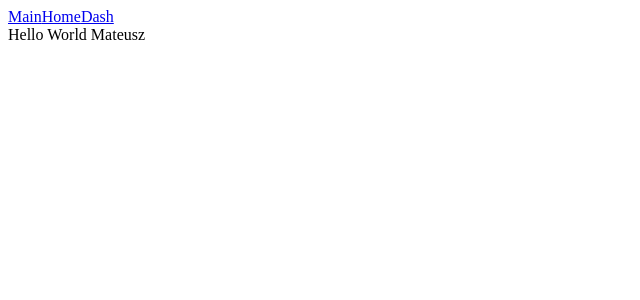
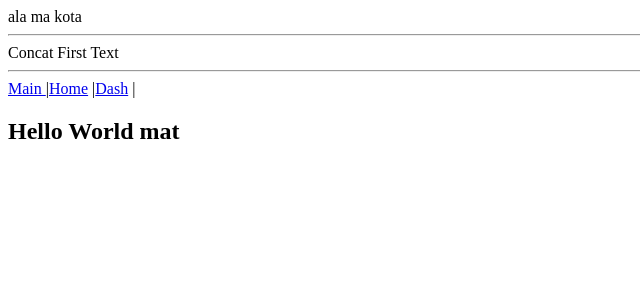
Before and after one commit to darkroom51/react-app1, a React (Create React App) app: page / in a window 1280 px wide. Shown: the top 300 px of the page, without its empty margins (0-640 px from the left). Built offline with nearby package versions, Linux system fonts and the light colour scheme.

Commit message:
day2; outer inner

```diff
--- a/src/App.js
+++ b/src/App.js
@@ -3,20 +3,34 @@ import {BrowserRouter as Router, Route, Link} from 'react-router-dom';
 import MyFirstComponent from './MyFirstComponent'
 import Home from './Home'
 import Dashboard from './Dashboard'
-
+/*--- day2 ---*/
+import Concat from "./Concat";
+import OuterComponent from "./OuterComponent";
+const firstTextForConcat = "Concat First Text"; /*zwykla zmienna js, do przekazania jako props*/
 
 class App extends Component {
     render() {
         return (
             <Router>
                 <div>
+                    <OuterComponent text={"ala ma kota"} />
+
+                    <Concat
+                        firstText={firstTextForConcat} /*Przekazujemy ze zwyklej var JS */
+                        showText={true}
+                    />
+
                     {/*// <MyFirstComponent name="Matuesz" showName={false}/> */}
 
-                    <Link to={"/"}>Main</Link>
-                    <Link to={"/home"}>Home</Link>
-                    <Link to={"/dashboard"}>Dash</Link>
+                    <Link to={"/"}>Main </Link> |
+                    <Link to={"/home"}>Home</Link> |
+                    <Link to={"/dashboard"}>Dash</Link> |
 
-                    <Route path="/"  exact={true} render={() => (<MyFirstComponent name={"Mateusz"} showName={true}/>)} />
+                    <Route
+                        path="/"
+                        exact={true}
+                        render={() => (<MyFirstComponent name={"mat"} showName={true}/>)}
+                    />
                     <Route path="/home" component={Home} />
                     <Route path="/dashboard" component={Dashboard} />
                 </div>
--- /dev/null
+++ b/src/Concat.js
@@ -0,0 +1,10 @@
+import React from 'react'
+import MyDay2Comp from './MyDay2Comp'
+
+const Concat = (props) => (
+    <div>
+        <MyDay2Comp showText={props.showText} text={props.firstText} />
+    </div>
+)
+
+export default Concat
--- /dev/null
+++ b/src/InnerComponent.js
@@ -0,0 +1,10 @@
+import React from 'react'
+
+const InnerComponent = (props) => (
+    <div>
+        {props.text}
+        <hr />
+    </div>
+)
+
+export default InnerComponent
--- /dev/null
+++ b/src/MyDay2Comp.js
@@ -0,0 +1,8 @@
+import React from 'react'
+
+const MyDay2Comp = (props) => (
+    <div>{props.showText ? props.text : 'not ok'}<hr /></div>
+)
+
+
+export default MyDay2Comp
--- a/src/MyFirstComponent.js
+++ b/src/MyFirstComponent.js
@@ -1,7 +1,7 @@
 import React from 'react'; //przkazujemy atrybuty jako obiekt props
 const MyFirstComponent = (props) => (
     <div>{/* przkazujemy atrybuty jako obiekt props */}
-        Hello World {props.showName ? props.name : null}
+        <h2>Hello World {props.showName ? props.name : null}</h2>
     </div>
 )
 
--- /dev/null
+++ b/src/OuterComponent.js
@@ -0,0 +1,10 @@
+import React from 'react'
+import InnerComponent from './InnerComponent'
+
+const OuterComponent = (props) => (
+    <div>
+        <InnerComponent text={props.text} />
+    </div>
+)
+
+export default OuterComponent
```
